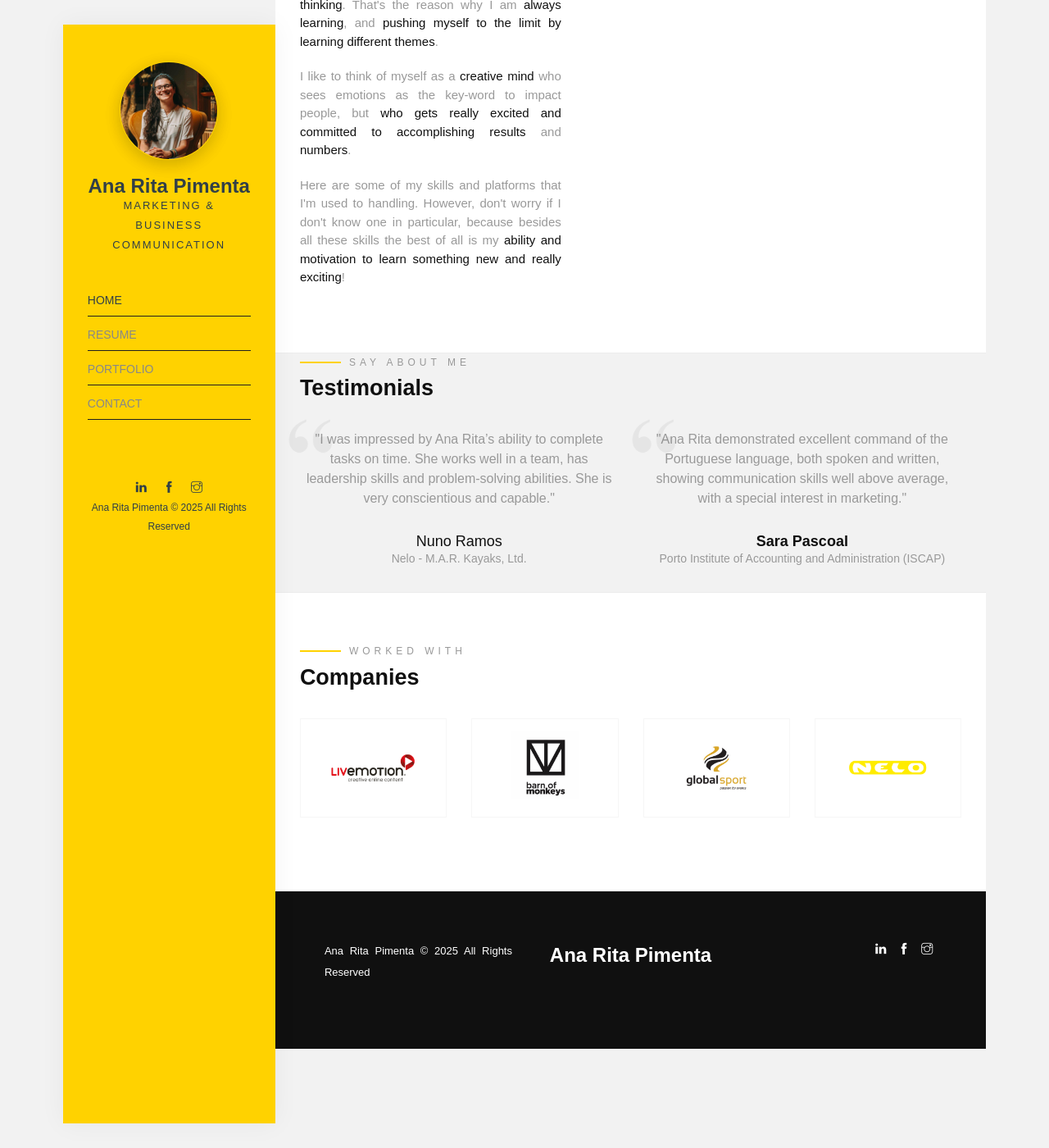
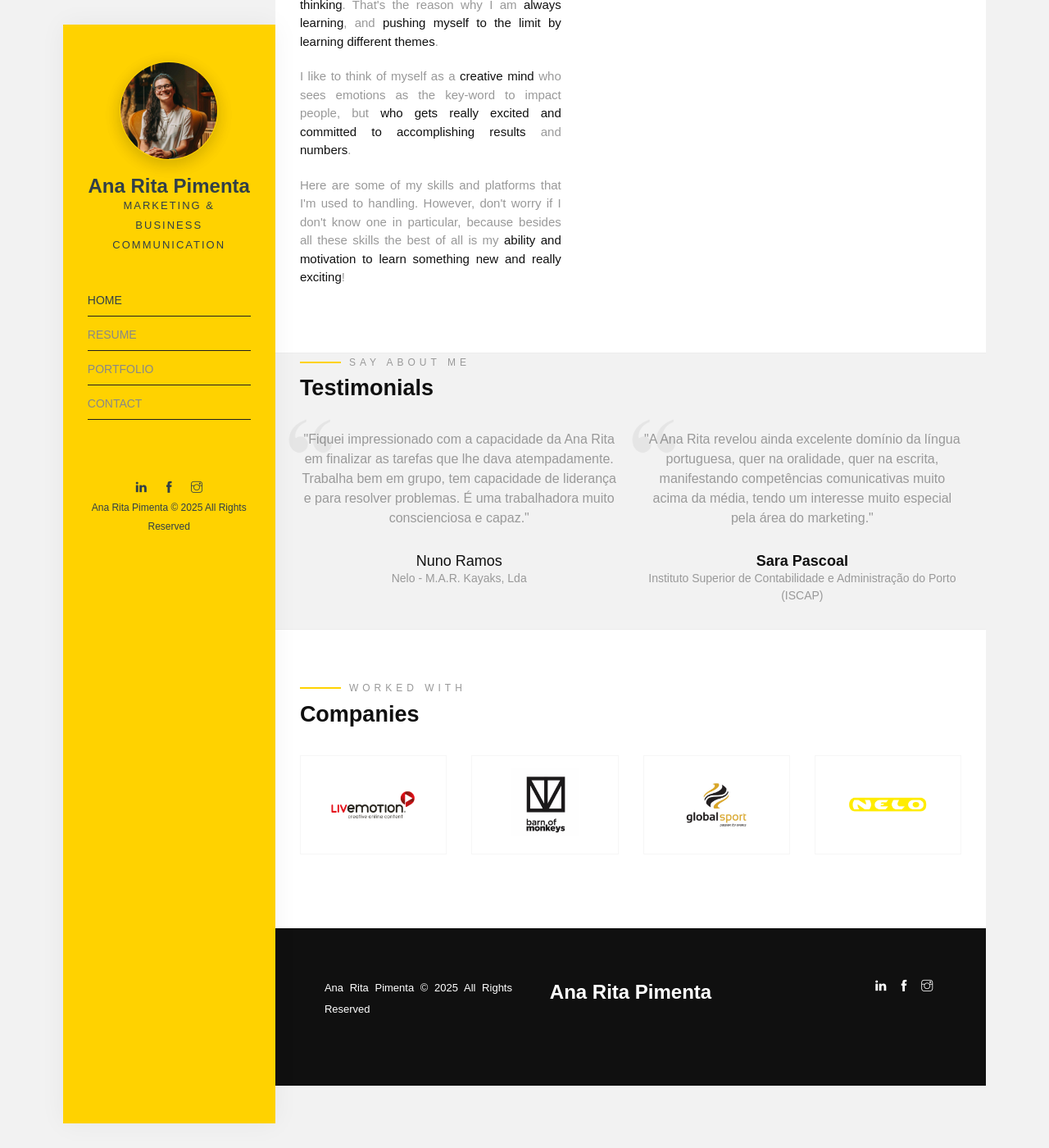
Before and after one commit to anaritapimenta/anaritapimenta.github.io, a Jekyll site: the page built from index.html, in a window 1280 px wide and 1400 px high, scrolled down 1437 px. Shown: the whole window at 82% size. Built offline with Jekyll 4.4.1, drawn with Linux system fonts in a browser that asks for light colours; some web fonts are replaced.

Commit message:
Update index.html

```diff
--- a/index.html
+++ b/index.html
@@ -4,7 +4,7 @@
 description: "Meet Ana Rita Pimenta: a creative, collaborative and dedicated professional with leadership and marketing expertise."
 ---
 
-<div class="about" role="region" aria-label="About Ana Rita Pimenta">
+<div class="about">
   <div class="container-fluid">
     <div class="row">
       <div class="col-md-7">
@@ -13,23 +13,16 @@
           class="img-fluid mb-15 animate-box fadeInLeft animated"
           data-animate-effect="fadeInLeft"
           alt="Portrait of Ana Rita Pimenta seated in a cosy setting, smiling"
-          loading="lazy"
         />
       </div>
       <div class="col-md-5 animate-box fadeInLeft animated" data-animate-effect="fadeInLeft">
         <span class="heading-meta style-1">About Me</span>
+        <h1 class="about-heading">{{ site.author.name }}</h1>
 
-        <!-- Único H1 principal da página -->
-        <h1 class="about-heading">
-          {{ site.author.name }}
-          <span class="sr-only"> – Creative and Collaborative Professional</span>
-        </h1>
-
+        <p><strong>Friendly</strong>, <strong>organised</strong>, <strong>collaborative</strong>, and <strong>creative by nature</strong>.</p>
         <p>
-          <strong>Friendly</strong>, <strong>organised</strong>, <strong>collaborative</strong>, and <strong>creative by nature</strong>.
-        </p>
-        <p>
-          I am a <strong>highly driven self-starter</strong>, who is <strong>observant and perceptive to the needs of the company</strong>, <strong>colleagues</strong>, and <strong>clients</strong> I work with.
+          I am a <strong>highly driven self-starter</strong>, who is <strong>observant and perceptive to the needs of the company</strong>,
+          <strong>colleagues</strong>, and <strong>clients</strong> I work with.
         </p>
         <p>
           I bring a great deal of <strong>energy</strong> and am <strong>self-motivated</strong> to complete tasks on time and within budget.
@@ -38,13 +31,13 @@
           I have the <strong>ability to identify challenges</strong> and <strong>develop solutions independently or within a team</strong>.
         </p>
         <p>
-          I am a <strong>lively</strong> and <strong>passionate individual</strong> who <strong>loves sports</strong>, enjoys <strong>meeting new people</strong>, and is always eager to <strong>learn new things</strong>.
+          I am a <strong>lively</strong> and <strong>passionate individual</strong> who <strong>loves sports</strong>, enjoys
+          <strong>meeting new people</strong>, and is always eager to <strong>learn new things</strong>.
         </p>
 
-        <input type="button" value="Download CV" onclick="window.open('cv.pdf','_blank')" aria-label="Download CV of Ana Rita Pimenta" />
+        <input type="button" value="Download CV" onclick="window.open('cv.pdf','_blank')" />
 
-        <div class="cardvisit" role="contentinfo" aria-label="Contact and personal information">
-          <h2 class="sr-only">Contact Information</h2>
+        <div class="cardvisit">
           <h3>{{ site.author.name }}</h3>
           <span>{{ site.author.role }}</span>
           <div class="divider-line"></div>
@@ -64,16 +57,13 @@
 
 <div class="divider1"></div>
 
-<div class="testimonial" role="region" aria-label="Testimonials about Ana Rita Pimenta">
+<div class="testimonial">
   <div class="container-fluid">
     <div class="row">
       <div class="col-md-12">
         <span class="heading-meta style-1">Say About Me</span>
-
-        <!-- H2 para a seção de testemunhos -->
         <h2 class="heading animate-box" data-animate-effect="fadeInLeft">
           Testimonials
-          <span class="sr-only"> from clients and colleagues about Ana Rita Pimenta</span>
         </h2>
       </div>
     </div>
@@ -82,32 +72,30 @@
         <div class="quote-card" style="background-color: transparent; box-shadow: none; border: none; padding: 0;">
           <img
             src="{{ 'assets/img/quote.png' | prepend: site.baseurl | prepend: site.url }}"
-            alt="Quotation mark icon"
+            alt="Quotation icon"
             class="quote-2"
-            loading="lazy"
           />
           <p>
-            "I was impressed by Ana Rita’s ability to complete tasks on time. She works well in a team, has leadership skills and problem-solving abilities. She is very conscientious and capable."
+            "Fiquei impressionado com a capacidade da Ana Rita em finalizar as tarefas que lhe dava atempadamente. Trabalha bem em grupo, tem
+            capacidade de liderança e para resolver problemas. É uma trabalhadora muito conscienciosa e capaz."
           </p>
           <h5><strong>Nuno Ramos</strong></h5>
-          <p class="occupation">Nelo - M.A.R. Kayaks, Ltd.</p>
+          <p class="occupation">Nelo - M.A.R. Kayaks, Lda</p>
         </div>
       </div>
       <div class="col-md-6 animate-box" data-animate-effect="fadeInLeft">
         <div class="quote-card" style="background-color: transparent; box-shadow: none; border: none; padding: 0;">
           <img
             src="{{ 'assets/img/quote.png' | prepend: site.baseurl | prepend: site.url }}"
-            alt="Quotation mark icon"
+            alt="Quotation icon"
             class="quote-2"
-            loading="lazy"
           />
           <p>
-            "Ana Rita demonstrated excellent command of the Portuguese language, both spoken and written, showing communication skills well above average, with a special interest in marketing."
+            "A Ana Rita revelou ainda excelente domínio da língua portuguesa, quer na oralidade, quer na escrita, manifestando competências
+            comunicativas muito acima da média, tendo um interesse muito especial pela área do marketing."
           </p>
           <h5>Sara Pascoal</h5>
-          <p class="occupation">
-            Porto Institute of Accounting and Administration (ISCAP)
-          </p>
+          <p class="occupation">Instituto Superior de Contabilidade e Administração do Porto (ISCAP)</p>
         </div>
       </div>
     </div>
@@ -116,16 +104,13 @@
 
 <div class="divider1"></div>
 
-<div class="companies" role="region" aria-label="Companies where Ana Rita worked">
+<div class="companies">
   <div class="container-fluid">
     <div class="row">
       <div class="col-md-12">
         <span class="heading-meta style-1">Worked With</span>
-
-        <!-- H2 para a seção de empresas -->
         <h2 class="heading animate-box" data-animate-effect="fadeInLeft">
           Companies
-          <span class="sr-only"> where Ana Rita Pimenta gained experience</span>
         </h2>
       </div>
     </div>
@@ -166,24 +148,9 @@
             src="{{ 'assets/img/companies/nelo.png' | prepend: site.baseurl | prepend: site.url }}"
             class="img-fluid"
             alt="Nelo company logo"
-            loading="lazy"
           />
         </div>
       </div>
     </div>
   </div>
 </div>
-
-<style>
-  /* Screen reader only text for SEO and accessibility */
-  .sr-only {
-    position: absolute !important;
-    width: 1px !important;
-    height: 1px !important;
-    padding: 0 !important;
-    margin: -1px !important;
-    overflow: hidden !important;
-    clip: rect(0, 0, 0, 0) !important;
-    border: 0 !important;
-  }
-</style>
```
Also changed, not shown: other parts of index.html (+0 -3 lines).
